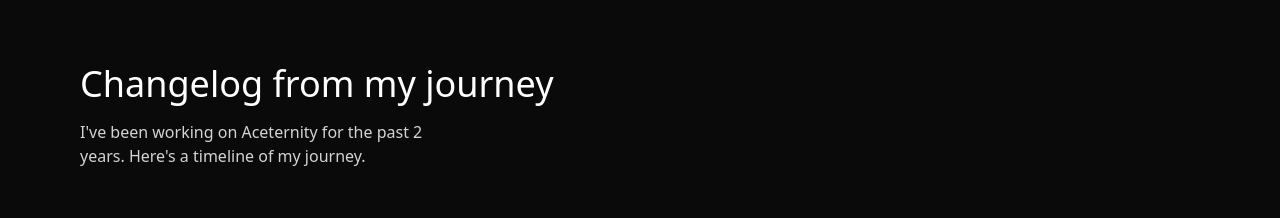
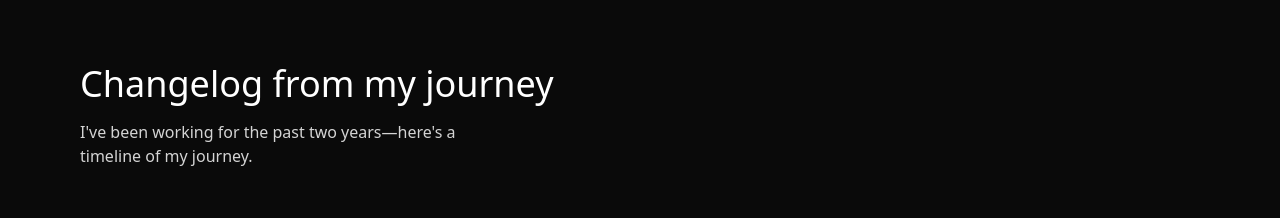
Before and after one commit to Najas06/Mynum-website, a Next.js app: page / in a window 1280 px wide. Shown: the part 6440-6658 px from the top of the page. Built offline with nearby package versions, Linux system fonts and the light colour scheme.

Commit message:
Update timeline.tsx

```diff
--- a/components/ui/timeline.tsx
+++ b/components/ui/timeline.tsx
@@ -42,8 +42,7 @@
           Changelog from my journey
         </h2>
         <p className="text-neutral-300 text-sm md:text-base max-w-sm">
-          I&apos;ve been working on Aceternity for the past 2 years. Here&apos;s
-          a timeline of my journey.
+          I've been working for the past two years—here's a timeline of my journey.
         </p>
       </div>
 
```
